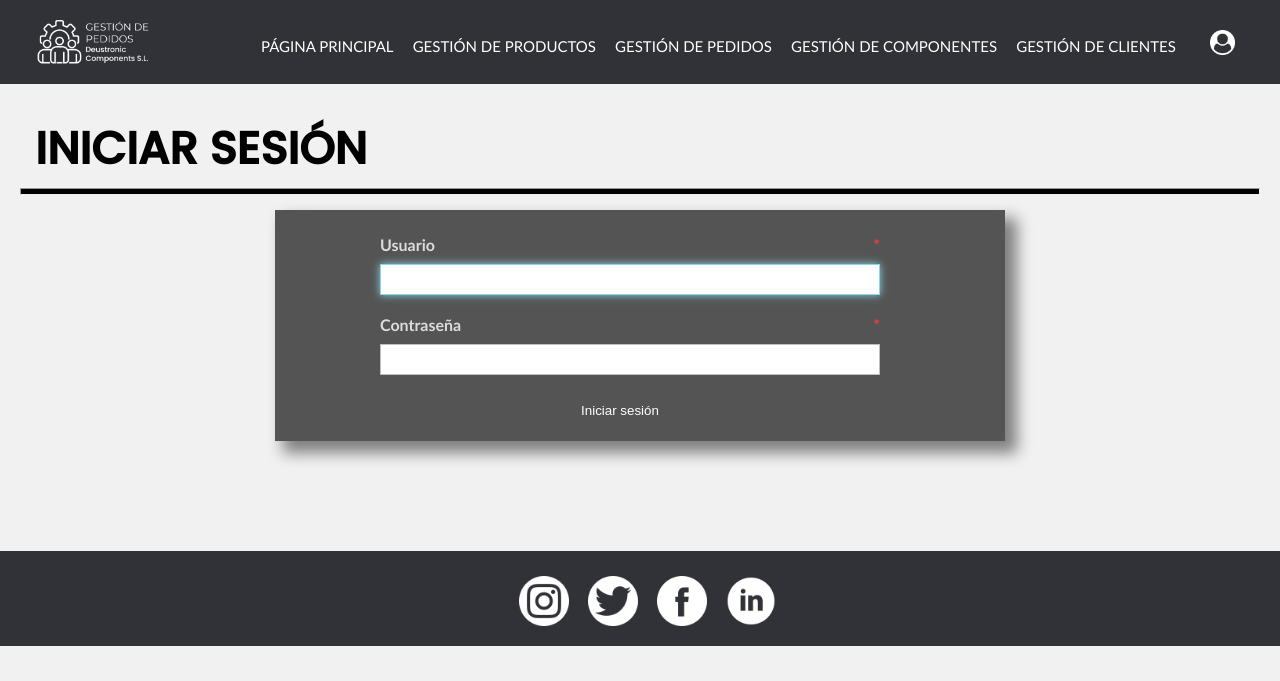
After one commit to asier-vega-gutierrez/Gestion_De_Pedidos, a Django app: page /gestionDePedidos/accounts/login/ in a window 1280 px wide. The commit adds this page. Shown: the top 681 px of the page. Run offline with Django 3.2, Linux system fonts and the light colour scheme.

Commit message:
iniciar y cerrar sesión

```diff
--- a/appGestionDePedidos/static/CSS/style.css
+++ b/appGestionDePedidos/static/CSS/style.css
@@ -40,20 +40,31 @@
 }
 
 .menu li a {
+    text-decoration: none;
     color: white;
+    font-size: 15px;
+    padding-top: 30px;
+    padding-right: 15px;
+    transition: color 0.4s;
+    display: table-cell;
+    vertical-align: middle;
+}
+
+.menu li p {
     text-decoration: none;
-    padding-top: 34px;
-    padding-right: 20px;
-    font-size: 17px;
-    transition: color 0.4s;
-    display: block;
+    color: white;
+    font-size: 15px;
+    padding-top: 35px;
+    padding-right: 15px;
+    display: table-cell;
+    vertical-align: middle;
 }
 
 .menu > li{
     float: right;
 }
 
-.menu li a:hover {
+.menu li a:hover{
     color: gainsboro;
 }
 
@@ -66,11 +77,9 @@
 .menu ul li ul li {
     /*Organizacion*/
     display: flex;
-    margin-top: -5px;
     padding-left: 8px;
-    border-bottom: #f6f6f6 2px solid;
     padding-bottom: 5px;
-
+    min-width: 100px;
     /*Estetica*/
     background-color:  #313238;
 }
@@ -392,6 +401,7 @@ form{
 .formularios input[type=date],
 .formularios input[type=number],
 .formularios input[type=email],
+.formularios input[type=password],
 textarea,
 select{
     width: 500px;
@@ -417,6 +427,7 @@ textarea{
 .formularios input[type=date]:focus,
 .formularios input[type=number]:focus,
 .formularios input[type=email]:focus,
+.formularios input[type=password]:focus,
 .formularios textarea:focus,
 .formularios select:focus{
 	-moz-box-shadow: 0 0 8px #88D5E9;
--- a/appGestionDePedidos/templates/base.html
+++ b/appGestionDePedidos/templates/base.html
@@ -11,7 +11,7 @@
     <!-- enlace de archivo JS-->
     <script src="/JS/script.js"></script>
     <!-- enlace de archivo CSS-->
-    <link rel="stylesheet" href="{% static 'CSS/style.css' %}">
+    <link rel="stylesheet" href="{% static 'CSS/style.css' %}?{% now 'U' %}">
 </head>
 <body>
     <header>
@@ -62,6 +62,18 @@
                             {% endif %}
                         </ul>
                     </li>
+                    {% if user.is_authenticated %}
+                        <li>
+                            <p>Hola, @{{ user.username }}</p>
+                            <ul>
+                                <li><a href="{% url 'logout' %}">Cerrar sesión</a></li>
+                            </ul>
+                        </li>
+                    {% else %}
+                        <li>
+                            <a href="{% url 'login' %}" title="Iniciar sesión"><img src="{% static 'IMG/iniciar_sesion.png' %}" width="25px" height="25px"></a>
+                        </li>
+                    {% endif %}
                 </ul>
             </nav>
         </div>
--- /dev/null
+++ b/appGestionDePedidos/templates/registration/login.html
@@ -0,0 +1,29 @@
+<!--Heredamos todos los elementos de base.html-->
+{% extends "base.html" %}
+{% load static %}
+
+<!--Bloque content, que varia dependiendo el html.-->
+{% block content %}
+    <header>
+        <h2 class="pagSecundarias">INICIAR SESIÓN</h2>
+        <hr>
+    </header>
+
+    <!--Formulario para iniciar sesión de un usuario existente mediante el metodo post.-->
+    <form action="{% url 'login' %}" method="post">
+        {% csrf_token %}
+        <!--Cargamos los campos del formulario indicados-->
+        <ul class="formularios">
+            <li>
+                <label for="id_username">Usuario <span class="required">*</span></label>
+                {{ form.username }}
+            </li>
+            <li>
+                <label for="id_password">Contraseña <span class="required">*</span></label>
+                {{ form.password }}
+            </li>
+        </ul>
+
+        <input type="submit" value="Iniciar sesión">
+    </form>
+{% endblock %}
--- a/appGestionDePedidos/urls.py
+++ b/appGestionDePedidos/urls.py
@@ -1,8 +1,11 @@
-from django.urls import path
+from django.urls import path, include
 from . import views
 from appGestionDePedidos.views import *
 
 urlpatterns = [
+    #URL de Django para crear los forms Login y Logout
+    path('accounts/', include('django.contrib.auth.urls')),
+
     #URL para la pag. principal donde se visualizará todos los listados
     path('', ListadosListView.as_view(), name = 'pagPrincipal'),
 
--- a/appGestionDePedidos/views.py
+++ b/appGestionDePedidos/views.py
@@ -4,6 +4,7 @@ from django.views import View
 from django import forms
 from django.urls import reverse_lazy
 from django.contrib.auth.mixins import PermissionRequiredMixin
+
 
 from .forms import *
 from .models import *
--- a/gestionDePedidos/settings.py
+++ b/gestionDePedidos/settings.py
@@ -12,6 +12,7 @@ https://docs.djangoproject.com/en/3.2/ref/settings/
 
 from pathlib import Path
 import os
+from django.urls import reverse_lazy
 
 # Build paths inside the project like this: BASE_DIR / 'subdir'.
 BASE_DIR = Path(__file__).resolve().parent.parent
@@ -125,3 +126,6 @@ STATICFILES_DIRS = [os.path.join(BASE_DIR, 'static')]
 # https://docs.djangoproject.com/en/3.2/ref/settings/#default-auto-field
 
 DEFAULT_AUTO_FIELD = 'django.db.models.BigAutoField'
+
+LOGIN_REDIRECT_URL = reverse_lazy('pagPrincipal')
+LOGOUT_REDIRECT_URL = reverse_lazy('pagPrincipal')
```
Also changed, not shown: appGestionDePedidos/static/IMG/iniciar_sesion.png (added), db.sqlite3.
